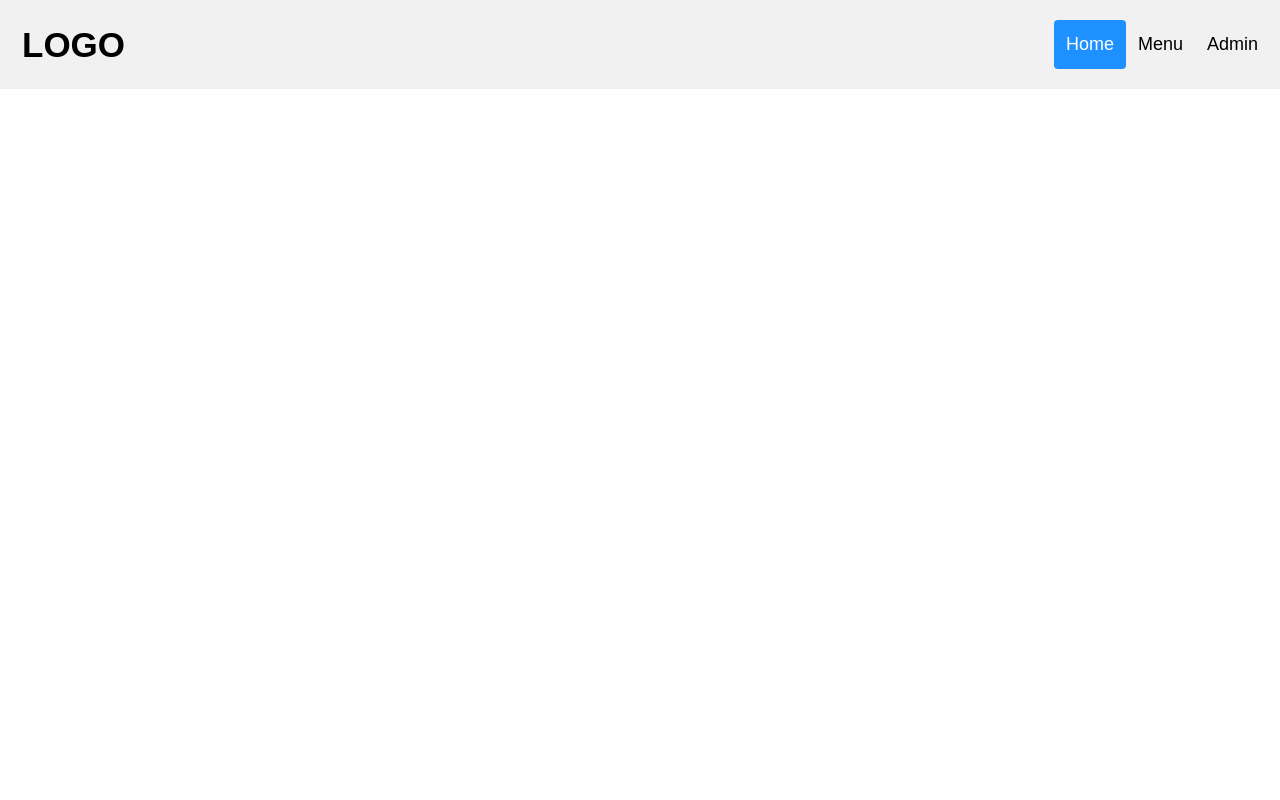
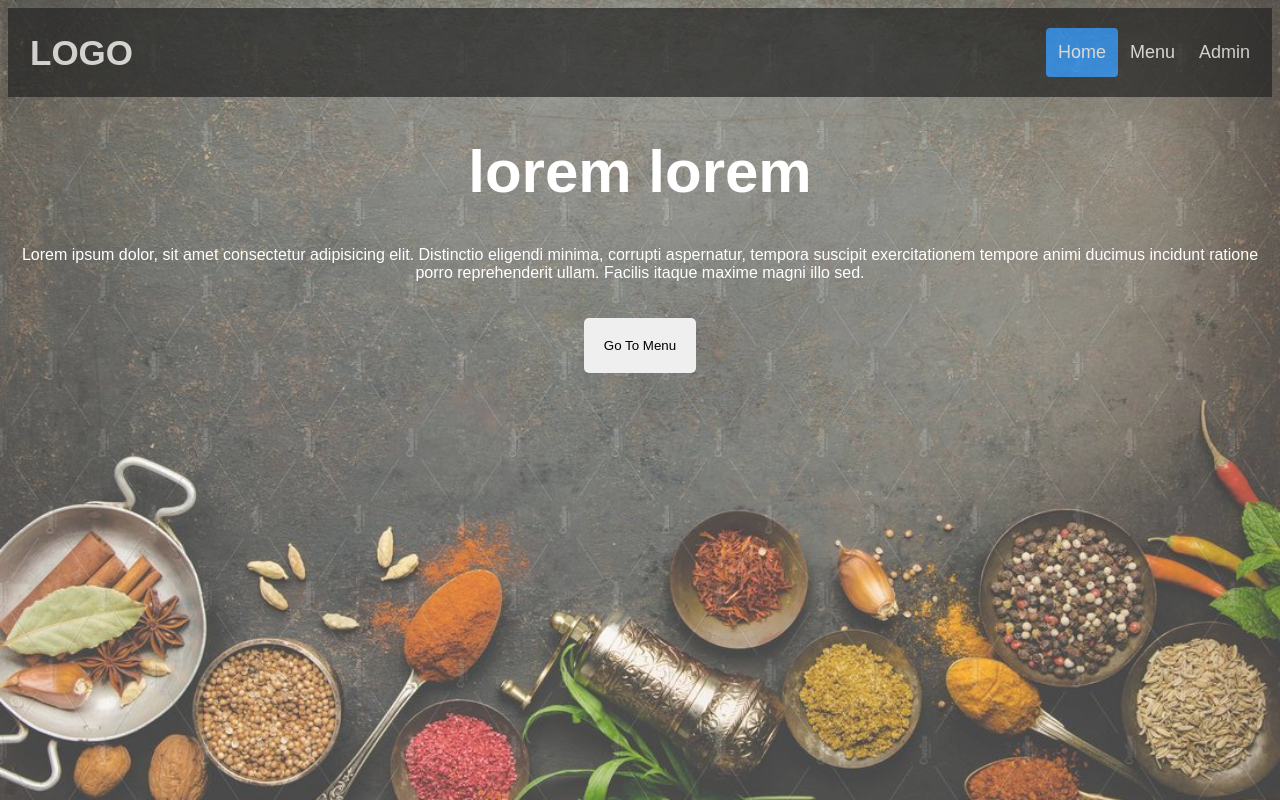
Before and after one commit to CA-G12/Menu-Nader-Saeed--8, a website: page public/index.html in a window 1280 px wide. Drawn offline with Linux system fonts and the light colour scheme.

Commit message:
create the landing page relats #16

```diff
--- a/public/css/menu.css
+++ b/public/css/menu.css
@@ -41,6 +41,7 @@ body {
   float: right;
 }
 
+
 @media screen and (max-width: 500px) {
   .header a {
     float: none;
--- a/public/css/style.css
+++ b/public/css/style.css
@@ -1,19 +1,43 @@
-* {box-sizing: border-box;}
+* {
+  box-sizing: border-box;
+}
 
 body {
-  margin: 0;
   font-family: Arial, Helvetica, sans-serif;
+  color: #fff;
+  text-align: center;
+}
+body::after {
+  content: "";
+  background-image: url("../img/background.jpeg");
+  background-position: 50% 50%;
+  background-size: cover;
+  opacity: 0.8;
+  top: 0;
+  left: 0;
+  bottom: 0;
+  right: 0;
+  position: absolute;
+  z-index: -1;
+}
+
+.backgroundImg {
+  background-image: url("../img/background.jpeg");
+  background-repeat: no-repeat;
+  background-size: auto;
 }
 
 .header {
+    color: white;
+  opacity: 0.7;
   overflow: hidden;
-  background-color: #f1f1f1;
+  background-color: #242424;
   padding: 20px 10px;
 }
 
 .header a {
+    color: white;
   float: left;
-  color: black;
   text-align: center;
   padding: 12px;
   text-decoration: none;
@@ -23,6 +47,8 @@ body {
 }
 
 .header a.logo {
+    opacity: 1;
+    color: white;
   font-size: 35px;
   font-weight: bold;
 }
@@ -41,6 +67,22 @@ body {
   float: right;
 }
 
+.text-content{
+    font-size: 30px;
+}
+.para-content{
+
+}
+.button-menu {
+    margin: 20px;
+    border: none;
+    padding: 20px;
+    border-radius: 5px;
+}
+.button-menu a{
+    text-decoration: none;
+    color: black;
+}
 @media screen and (max-width: 500px) {
   .header a {
     float: none;
--- a/public/index.html
+++ b/public/index.html
@@ -17,6 +17,11 @@
               <a href="/admin">Admin</a>
             </div>
           </div>
-    </dev>
+          <div class = 'text-content'><h1>lorem lorem </h1></div>
+          <div class = 'para-content'><p>Lorem ipsum dolor, sit amet consectetur adipisicing elit. Distinctio eligendi minima, corrupti aspernatur, tempora suscipit exercitationem tempore animi ducimus incidunt ratione porro reprehenderit ullam. Facilis itaque maxime magni illo sed. </p></div>
+            <div>
+                <button class="button-menu" ><a href="./menu.html" target="_blank">Go To Menu</a></button>
+            </div>
+        </dev>
 </body>
 </html>
```
Also changed, not shown: public/img/background.jpeg (added).
